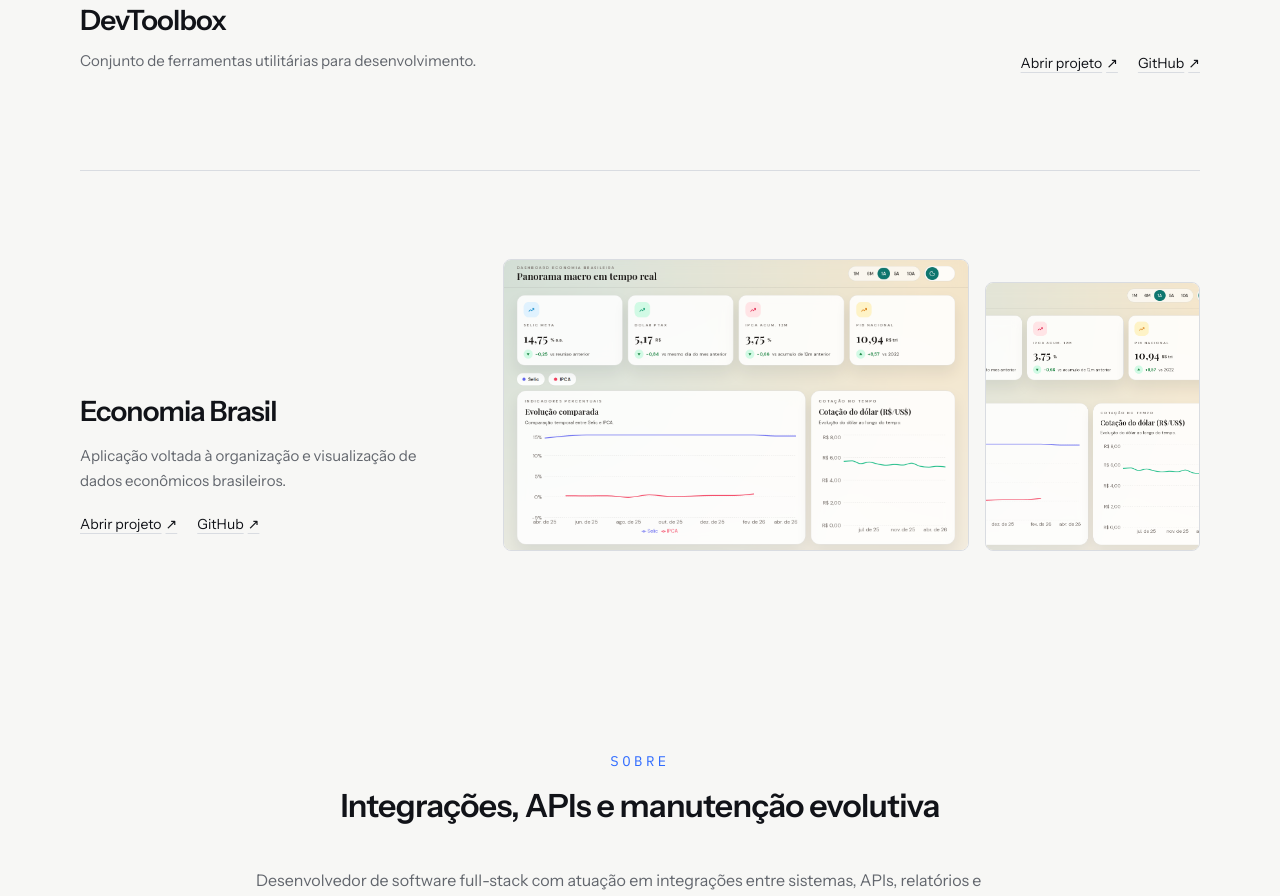
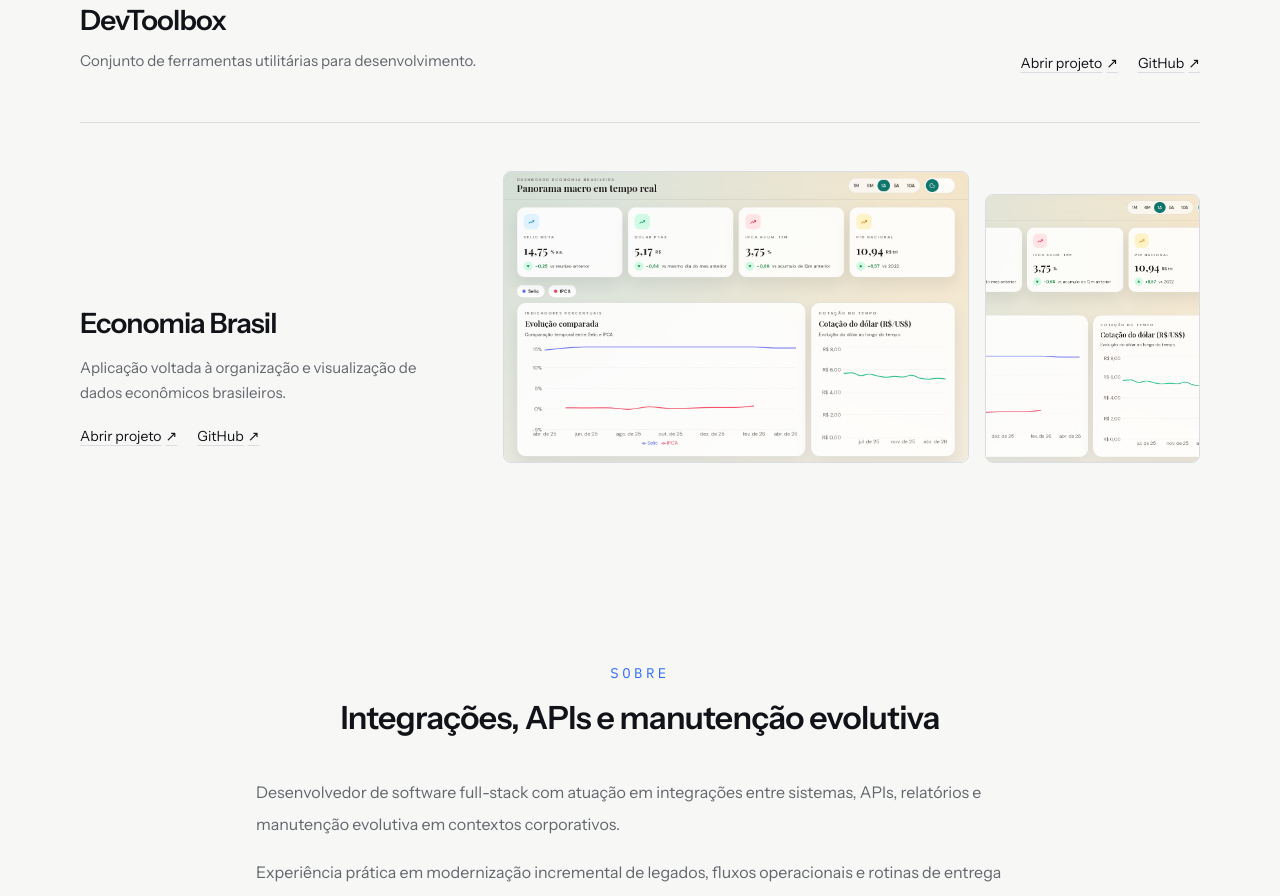
Before and after one commit to GabrielGuilhermess/personal-landing-page, a Next.js app: page / in a window 1280 px wide. Shown: the part 2160-3056 px from the top of the page. Built offline with nearby package versions, Linux system fonts and the light colour scheme.

Commit message:
fix(landing): tighten LAND-0006 project spacing

```diff
--- a/src/components/sections/ProjectsSection.tsx
+++ b/src/components/sections/ProjectsSection.tsx
@@ -29,7 +29,7 @@ export default function ProjectsSection() {
           </h2>
         </header>
 
-        <div className="space-y-[72px] md:space-y-[96px]">
+        <div>
           <article aria-labelledby={`${devToolbox.id}-title`}>
             <MediaPreview
               src={devToolbox.imageUrl}
@@ -58,7 +58,7 @@ export default function ProjectsSection() {
 
           <article
             aria-labelledby={`${economiaBrasil.id}-title`}
-            className="grid gap-7 border-t border-[var(--divider)] pt-[72px] md:gap-9 md:pt-[88px] min-[1100px]:grid-cols-[0.7fr_1.3fr] min-[1100px]:items-end min-[1100px]:gap-12"
+            className="mt-10 grid gap-7 border-t border-[var(--divider)] pt-10 md:mt-12 md:gap-9 md:pt-12 min-[1100px]:grid-cols-[0.7fr_1.3fr] min-[1100px]:items-end min-[1100px]:gap-12"
           >
             <div className="min-[1100px]:pb-4">
               <h3
```
